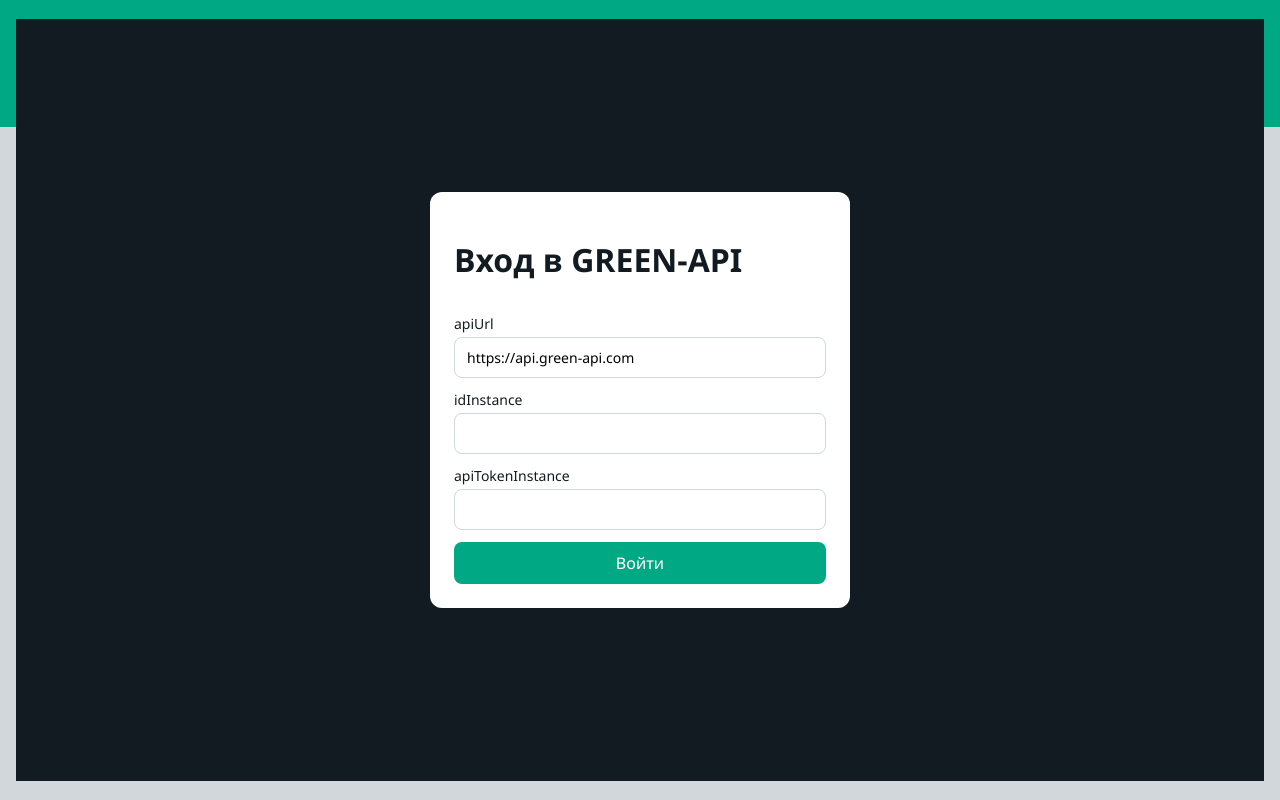
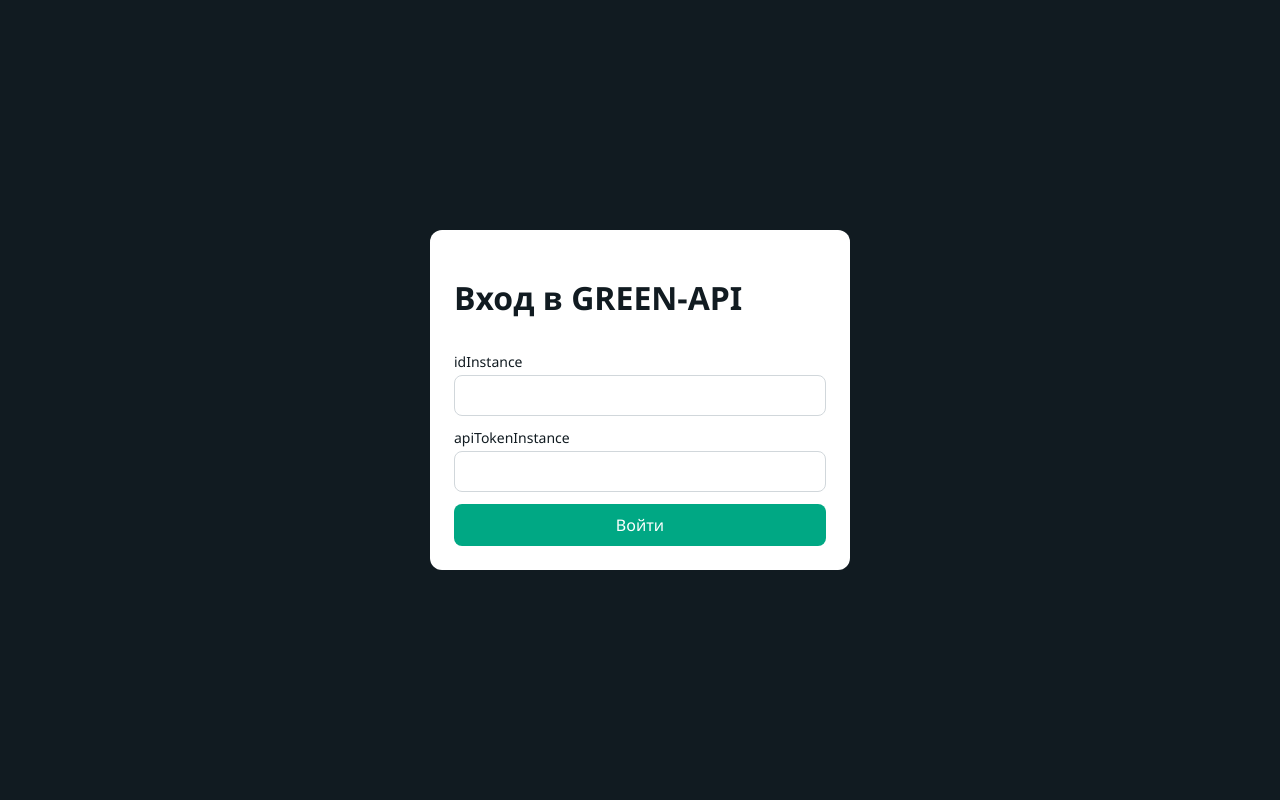
Before and after one commit to aleksey-kerkin/green-api-whatsapp-chat, a React (Vite) app: page / in a window 1280 px wide. Built offline with nearby package versions, Linux system fonts and the light colour scheme.

Commit message:
fix: drop the API URL field and the green page stripe

```diff
--- a/src/components/ChatScreen.module.css
+++ b/src/components/ChatScreen.module.css
@@ -4,7 +4,6 @@
   min-height: 0;
   background: #fff;
   overflow: hidden;
-  box-shadow: 0 1px 3px rgba(11, 20, 26, 0.18);
 }
 
 .sidebar {
--- a/src/components/Conversation.module.css
+++ b/src/components/Conversation.module.css
@@ -90,8 +90,8 @@
   margin: 0;
   white-space: pre-wrap;
   word-break: break-word;
-  font-size: 14.2px;
-  line-height: 19px;
+  font-size: 16px;
+  line-height: 22px;
   color: #111b21;
 }
 
@@ -101,7 +101,7 @@
   justify-content: flex-end;
   gap: 3px;
   margin-top: 2px;
-  font-size: 11px;
+  font-size: 12px;
   color: #667781;
 }
 
--- a/src/components/LoginScreen.module.css
+++ b/src/components/LoginScreen.module.css
@@ -1,4 +1,4 @@
-.screen { min-height: 100%; display: grid; place-items: center; background: #111b21; padding: 24px; }
+.screen { height: 100%; width: 100%; margin: 0; display: grid; place-items: center; background: #111b21; padding: 0; }
 .card { width: min(420px, 100%); background: #fff; border-radius: 12px; padding: 24px; display: grid; gap: 12px; }
 .label { display: grid; gap: 4px; font-size: 14px; }
 .input { border: 1px solid #d1d7db; border-radius: 8px; padding: 10px 12px; }
--- a/src/components/LoginScreen.tsx
+++ b/src/components/LoginScreen.tsx
@@ -3,21 +3,13 @@
 import type { Credentials } from '../model/types'
 import styles from './LoginScreen.module.css'
 
+const API_URL = 'https://api.green-api.com'
+
 type Props = {
   onSuccess: (credentials: Credentials, stateInstance: string, queueReady: boolean) => void
 }
 
-function validUrl(value: string): boolean {
-  try {
-    const url = new URL(value)
-    return url.protocol === 'http:' || url.protocol === 'https:'
-  } catch {
-    return false
-  }
-}
-
 export function LoginScreen({ onSuccess }: Props) {
-  const [apiUrl, setApiUrl] = useState('https://api.green-api.com')
   const [idInstance, setIdInstance] = useState('')
   const [apiTokenInstance, setApiTokenInstance] = useState('')
   const [error, setError] = useState('')
@@ -26,20 +18,12 @@
   async function onSubmit(event: FormEvent) {
     event.preventDefault()
     const credentials = {
-      apiUrl: apiUrl.trim(),
+      apiUrl: API_URL,
       idInstance: idInstance.trim(),
       apiTokenInstance: apiTokenInstance.trim(),
     }
-    if (!credentials.apiUrl) {
-      setError('Укажите адрес API')
-      return
-    }
     if (!credentials.idInstance || !credentials.apiTokenInstance) {
-      setError('Укажите адрес API, idInstance и токен')
-      return
-    }
-    if (!validUrl(credentials.apiUrl)) {
-      setError('Адрес API должен быть полным http(s) URL')
+      setError('Укажите idInstance и токен')
       return
     }
     setPending(true)
@@ -67,10 +51,6 @@
       <form className={styles.card} onSubmit={onSubmit}>
         <h1>Вход в GREEN-API</h1>
         <label className={styles.label}>
-          apiUrl
-          <input className={styles.input} aria-label="apiUrl" value={apiUrl} onChange={(event) => setApiUrl(event.target.value)} />
-        </label>
-        <label className={styles.label}>
           idInstance
           <input className={styles.input} aria-label="idInstance" value={idInstance} onChange={(event) => setIdInstance(event.target.value)} />
         </label>
--- a/src/index.css
+++ b/src/index.css
@@ -6,20 +6,3 @@
   background: #d1d7db;
 }
 button, textarea, input { font: inherit; }
-
-@media (min-width: 768px) {
-  body::before {
-    content: "";
-    position: fixed;
-    z-index: -1;
-    top: 0;
-    left: 0;
-    right: 0;
-    height: 127px;
-    background: #00a884;
-  }
-
-  #root {
-    padding: 19px 16px;
-  }
-}
```
Also changed, not shown: 2 other files (tests, documents, lock files or other folders).
